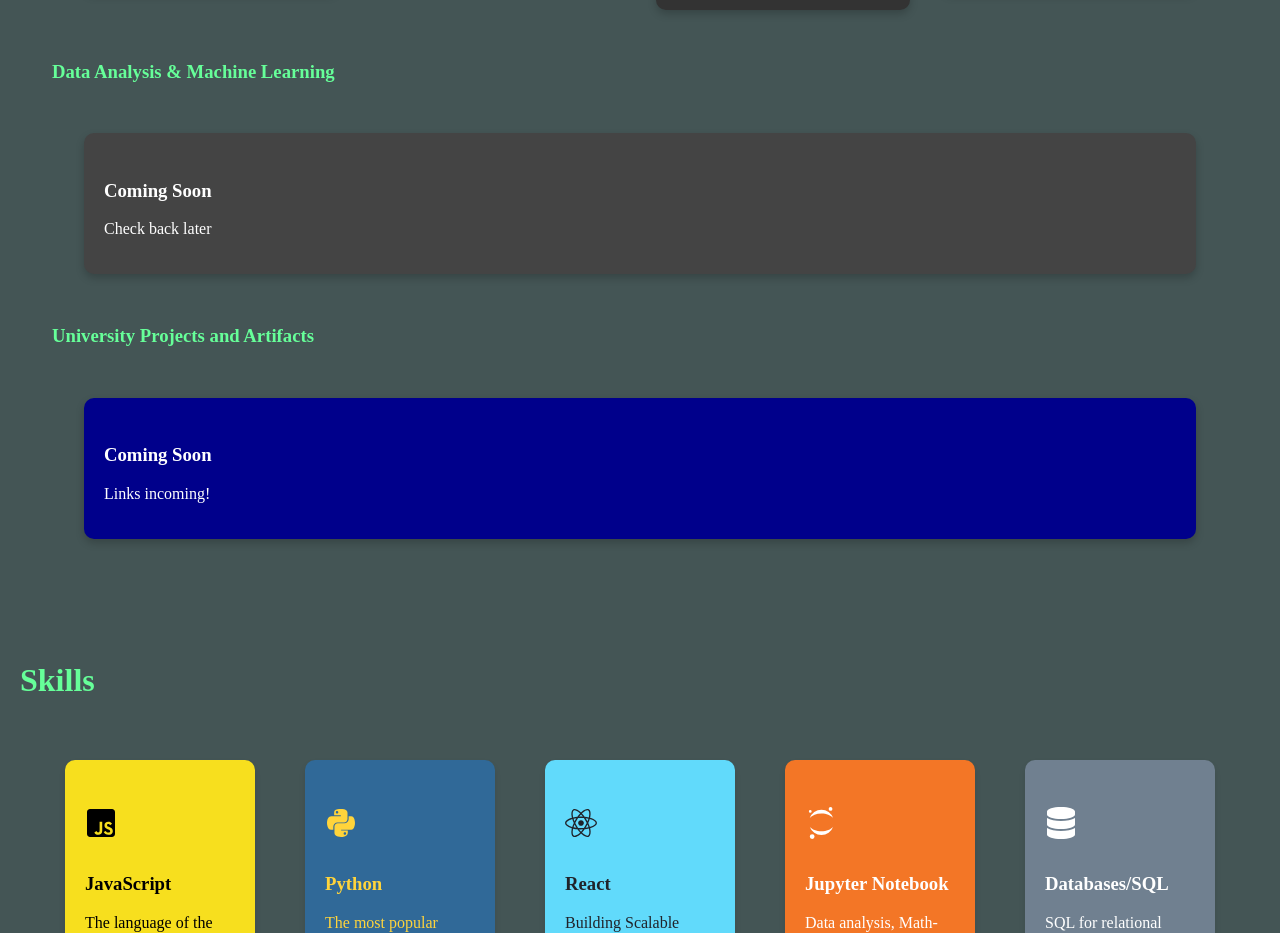
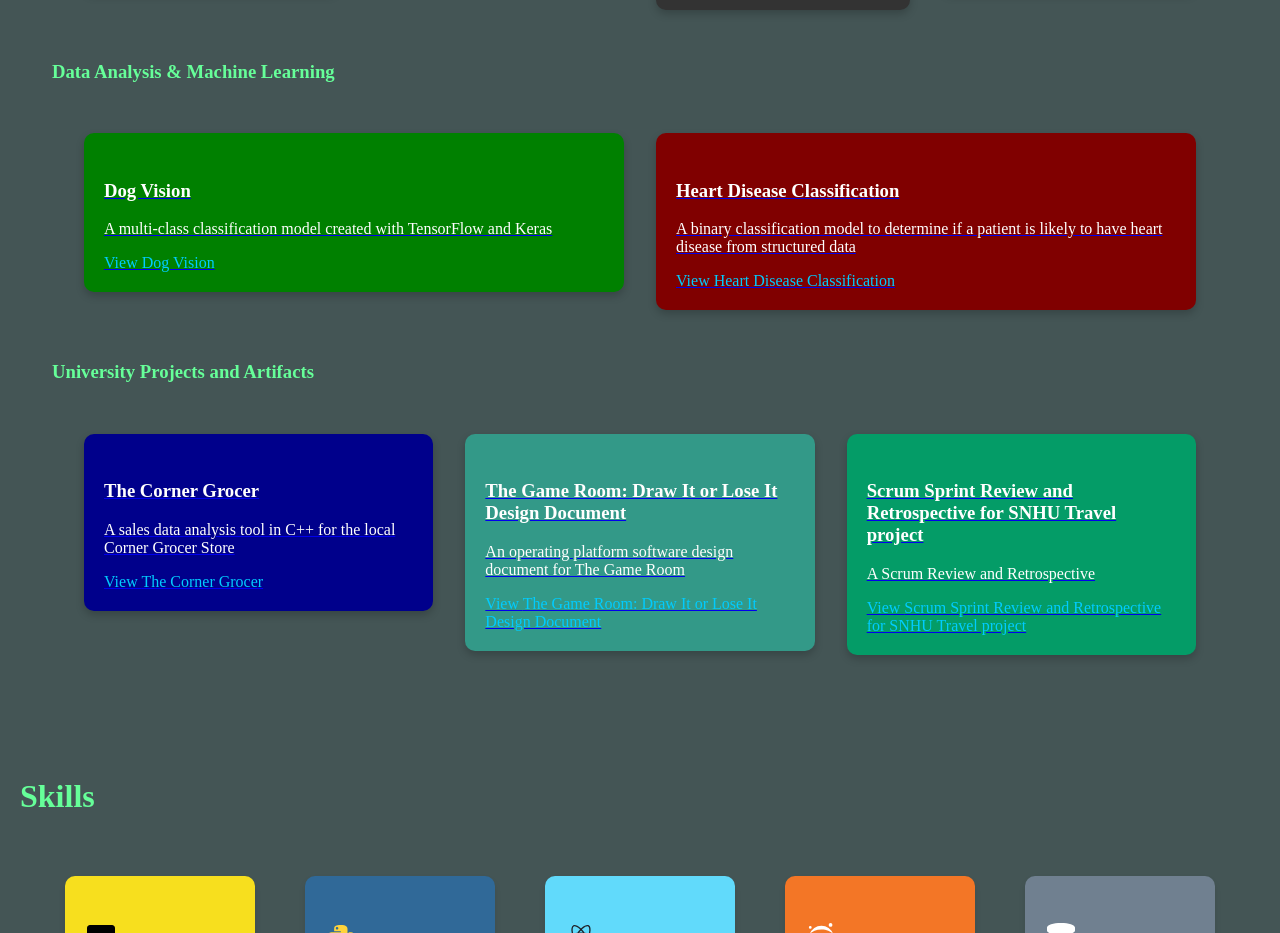
Before and after one commit to navesm/portfolio-pro, a React (Create React App) app: page / in a window 1280 px wide. Shown: the part 2840-3773 px from the top of the page. Built offline with nearby package versions, Linux system fonts and the light colour scheme; a web font is replaced by a local one.

Commit message:
updated projects with data and school projects

```diff
--- a/src/components/projects/Projects.jsx
+++ b/src/components/projects/Projects.jsx
@@ -13,9 +13,16 @@ const Projects = () => {
     { title: 'Scientific Calculator++', description: 'A scientific calculator that features a quadratic equation solver and prime factorization tool!', link: 'https://navesm.github.io/calculator/', bgColor: '#333', imageUrl: calculatorImage },
     { title: 'Spock Rock', description: 'Play versus the computer in Rock, Paper, Scissors, Lizard, Spock!', link: 'https://navesm.github.io/spock-rock/', bgColor: '#049C67', imageUrl: spockRockImage }
   ];
-  const dataProjects = [{ title: "Coming Soon", description: "Check back later" }];
+  const dataProjects = [
+    { title: "Dog Vision", description: "A multi-class classification model created with TensorFlow and Keras", bgColor: "green", link: "https://github.com/navesm/dog-vision/blob/main/dog_vision.ipynb" },
+    { title: "Heart Disease Classification", description: "A binary classification model to determine if a patient is likely to have heart disease from structured data", bgColor: "maroon", link: "https://github.com/navesm/heart-disease-classification/blob/master/end-to-end-heart-disease-classification.ipynb" },
+  ];
 
-  const schoolProjects = [{ title: "Coming Soon", description: "Links incoming!", bgColor: "darkblue" }];
+  const schoolProjects = [
+    { title: "The Corner Grocer", description: "A sales data analysis tool in C++ for the local Corner Grocer Store", bgColor: "darkblue", link: "https://github.com/navesm/cornerGrocer" },
+    { title: "The Game Room: Draw It or Lose It Design Document", description: "An operating platform software design document for The Game Room", bgColor: "#398", link: "https://github.com/navesm/CS230-Software-design-doc" },
+    { title: "Scrum Sprint Review and Retrospective for SNHU Travel project", description: "A Scrum Review and Retrospective", bgColor: "#049C67", link: "https://github.com/navesm/CS250-Scrum-docs/blob/master/CS250%20SDLC%20Sprint%20Review%20and%20Retrospective%20-%20Steven%20Nave.docx" },
+  ];
 
   return (
     <section className="projects">
```
